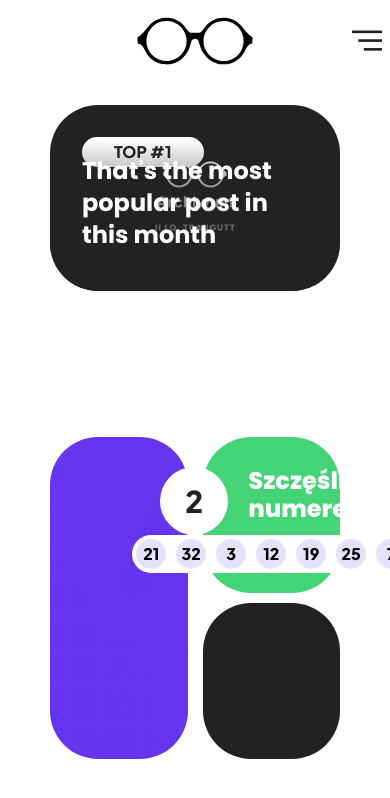
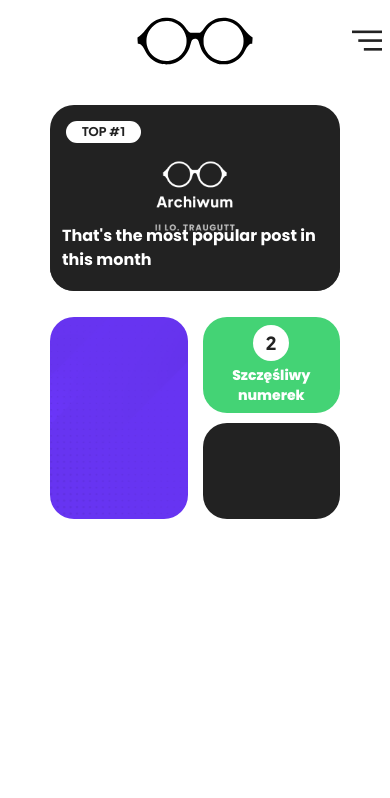
Before and after one commit to 2lotraugutt/Traugutt.net, a Next.js app: page / in a window 390 px wide. Shown: the top 798 px of the page. Built offline with nearby package versions, Linux system fonts and the light colour scheme.

Commit message:
Quick menu responsive

```diff
--- a/app/globals.css
+++ b/app/globals.css
@@ -5,7 +5,7 @@
 
 .truncate-overflow {
     display: -webkit-box;
-    -webkit-line-clamp: 7;
+    -webkit-line-clamp: 6;
     -webkit-box-orient: vertical;
     overflow: hidden;
   }
--- a/components/navigation/quickMenu.tsx
+++ b/components/navigation/quickMenu.tsx
@@ -23,20 +23,24 @@ const poppingsFont400 = Poppins({
 
 export default function QuickMenu() {
 	return (
-		<div className="w-full grid grid-cols-2 lg:grid-cols-4 grid-rows-4 lg:grid-rows-2 gap-y-2.5 gap-x-[15px]">
-			<div className="group overflow-hidden cursor-pointer relative rounded-4xl aspect-[25/16] col-span-2 row-span-2">
-				<div className={`bg-white text-MainDarkGray absolute top-8 left-8 w-fit rounded-2xl py-0.75 px-8 ${plusJakartaSansFont800.className}`}>TOP #1</div>
+		<div className="w-full grid auto-rows-min grid-cols-2 grid-rows-4 md:grid-rows-2 md:grid-cols-4 gap-y-2.5 gap-x-[15px]">
+			<div className="group col-span-2 row-span-2 md:col-span-2 overflow-hidden cursor-pointer relative rounded-3xl xs:rounded-4xl aspect-[25/16] ">
+				<div
+					className={`bg-white text-MainDarkGray absolute top-4 xs:top-8 left-4 xs:left-8 w-fit text-xs sm:text-base 2xl:text-xl rounded-2xl py-0.75 px-4 sm:px-8 ${plusJakartaSansFont800.className}`}
+				>
+					TOP #1
+				</div>
 				<Image className="w-full h-full object-cover" src={"/Archiwum.png"} alt="Top 1 image" height={1080} width={1920} />
 
-				<div className="bg-MainDarkGray/80 px-8 flex flex-col text-white group-hover:-translate-y-full transition-all -translate-y-10">
+				<div className="bg-MainDarkGray/80 flex flex-col text-white xs:group-hover:-translate-y-full transition-all -translate-y-10">
 					<h3
-						className={`from-MainDarkGray/0 via-MainDarkGray/50 bg-gradient-to-b to-MainDarkGray/80 pt-4 w-full text-2xl absolute -translate-y-full left-0 px-8 ${poppingsFont700.className}`}
+						className={`from-MainDarkGray/0 via-MainDarkGray/50 bg-gradient-to-b 3xl:text-4xl md:text-lg 4xl:text-5xl to-MainDarkGray/80 pt-4 w-full text-base xs:text-2xl lg:text-3xl absolute xs:-translate-y-full -translate-y-2/3 xs:px-6 md:px-8 left-0 px-3 ${poppingsFont700.className}`}
 					>
 						That's the most popular post in this month
 					</h3>
 
 					<p
-						className={`group-hover:delay-75 text-transparent transition-all w-full truncate-overflow group-hover:text-white text-sm mt-2 mb-8 ${poppingsFont400.className}`}
+						className={`group-hover:delay-75 text-transparent transition-all w-full truncate-overflow xs:group-hover:text-white 4xl:text-lg 2xl:text-base 2xl:mt-4 text-sm mt-2 mb-8 xs:px-6 md:px-8 px-3 ${poppingsFont400.className}`}
 					>
 						Lorem ipsum dolor, sit amet consectetur adipisicing elit. Animi eius modi quibusdam laboriosam facilis quaerat molestias. Quis, soluta assumenda quidem
 						culpa excepturi natus in, facere eligendi amet inventore iusto repellendus architecto voluptatum, minima nihil nostrum enim! Modi sint nesciunt hic
@@ -45,40 +49,41 @@ export default function QuickMenu() {
 						facere eligendi amet inventore iusto repellendus architecto voluptatum, minima nihil nostrum enim! Modi sint nesciunt hic commodi ipsum itaque optio
 						voluptatum fugiat eaque error architecto fuga ab, vero expedita possimus reprehenderit quLorem ipsum dolor, sit amet consectetur adipisicing elit.
 						Animi eius modi quibusdam laboriosam facilis quaerat molestias. Quis, soluta assumenda quidem culpa excepturi natus in, facere eligendi amet inventore
-						iusto repellendus architecto voluptatum, minima nihil nostrum enim! Modi sint nesciunt hic commodi ipsum itaque optio voluptatum fugiat eaque error
-						architecto fuga ab, vero expedita possimus reprehenderit quLorem ipsum dolor, sit amet consectetur adipisicing elit. Animi eius modi quibusdam
-						laboriosam facilis quaerat molestias. Quis, soluta assumenda quidem culpa excepturi natus in, facere eligendi amet inventore iusto repellendus
-						architecto voluptatum, minima nihil nostrum enim! Modi sint nesciunt hic commodi ipsum itaque optio voluptatum fugiat eaque error architecto fuga ab,
-						vero expedita possimus reprehenderit quLorem ipsum dolor, sit amet consectetur adipisicing elit. Animi eius modi quibusdam laboriosam facilis quaerat
-						molestias. Quis, soluta assumenda quidem culpa excepturi natus in, facere eligendi amet inventore iusto repellendus architecto voluptatum, minima nihil
-						nostrum enim! Modi sint nesciunt hic commodi ipsum itaque optio voluptatum fugiat eaque error architecto fuga ab, vero expedita possimus reprehenderit
-						qu
+						iusto repellendus architecto voluptatum, minima nihil nostrum enim!
 					</p>
 				</div>
 			</div>
 
-			<div className="row-span-2 rounded-4xl bg-PurplePattern bg-cover bg-center"></div>
+			<div className="rounded-3xl md:col-span-1 row-span-2 xs:rounded-4xl bg-PurplePattern bg-cover bg-center"></div>
 
-			<div className="rounded-4xl bg-MainGreen pt-[30px] pb-5 px-[25px] flex flex-col items-center justify-between">
-				<div className="flex gap-[20px] justify-center ">
-					<p className={`text-MainDarkGray rounded-full text-3xl bg-white text-center w-[68px] p-4 ${plusJakartaSansFont800.className}`}>2</p>
-					<p className={`text-white text-2xl leading-7 ${poppingsFont800.className}`}>
+			<div className="rounded-3xl md:col-span-1 xs:rounded-4xl gap-y-3 bg-MainGreen py-2 px-3 flex flex-col items-center justify-around">
+				<div className="flex gap-1 flex-col sm:gap-4 2xl:gap-7 lg:flex-row lg:gap-4 items-center md:gap-2">
+					<p
+						className={`text-MainDarkGray rounded-full 3xl:text-6xl 4xl:p-5 3xl:p-4 3xl:w-[92px] 4xl:w-[100px] xs:text-3xl lg:p-2.5 lg:w-[60px] lg:text-4xl sm:text-4xl md:p-1 sm:p-3.5 xs:p-2.5 md:text-2xl text-lg 2xl:text-5xl 2xl:w-[68px] bg-white xs:w-14 sm:w-[68px] text-center md:w-10 w-[36px] p-1 ${plusJakartaSansFont800.className}`}
+					>
+						2
+					</p>
+					<p
+						className={`text-white text-sm xl:text-xl lg:text-left md:text-lg text-center sm:text-2xl xs:text-lg 2xl:text-2xl 3xl:text-3xl 4xl:text-4xl md:leading-7 ${poppingsFont800.className}`}
+					>
 						Szczęśliwy <br /> numerek
 					</p>
 				</div>
 
-				<div className={`bg-white w-fit flex gap-x-2.5 rounded-full p-1 ${plusJakartaSansFont800.className}`}>
-					<div className="w-[30px] text-center bg-LightPurple rounded-full p-0.75">21</div>
-					<div className="w-[30px] text-center bg-LightPurple rounded-full p-0.75">32</div>
-					<div className="w-[30px] text-center bg-LightPurple rounded-full p-0.75">3</div>
-					<div className="w-[30px] text-center bg-LightPurple rounded-full p-0.75">12</div>
-					<div className="w-[30px] text-center bg-LightPurple rounded-full p-0.75">19</div>
-					<div className="w-[30px] text-center bg-LightPurple rounded-full p-0.75">25</div>
-					<div className="w-[30px] text-center bg-LightPurple rounded-full p-0.75">7</div>
+				<div
+					className={`bg-white w-fit text-sm xl:flex hidden gap-x-2.5 2xl:gap-x-3 2xl:text-base 3xl:text-lg text-center 2xl:p-1.5 rounded-full p-1 ${plusJakartaSansFont800.className}`}
+				>
+					<div className="w-[26px] 3xl:w-10 2xl:p-1 2xl:w-8 3xl:p-1.5 bg-LightPurple rounded-full p-0.75">21</div>
+					<div className="w-[26px] 3xl:w-10 2xl:p-1 2xl:w-8 3xl:p-1.5 bg-LightPurple rounded-full p-0.75">32</div>
+					<div className="w-[26px] 3xl:w-10 2xl:p-1 2xl:w-8 3xl:p-1.5 bg-LightPurple rounded-full p-0.75">3</div>
+					<div className="w-[26px] 3xl:w-10 2xl:p-1 2xl:w-8 3xl:p-1.5 bg-LightPurple rounded-full p-0.75">12</div>
+					<div className="w-[26px] 3xl:w-10 2xl:p-1 2xl:w-8 3xl:p-1.5 bg-LightPurple rounded-full p-0.75">19</div>
+					<div className="w-[26px] 3xl:w-10 2xl:p-1 2xl:w-8 3xl:p-1.5 bg-LightPurple rounded-full p-0.75">25</div>
+					<div className="w-[26px] 3xl:w-10 2xl:p-1 2xl:w-8 3xl:p-1.5 bg-LightPurple rounded-full p-0.75">7</div>
 				</div>
 			</div>
 
-			<div className="rounded-4xl bg-MainDarkGray"></div>
+			<div className="rounded-3xl md:col-span-1 xs:rounded-4xl bg-MainDarkGray"></div>
 		</div>
 	);
 }
--- a/tailwind.config.ts
+++ b/tailwind.config.ts
@@ -23,6 +23,7 @@ const config: Config = {
 			screens: {
 				"4xl": "2048px",
 				"3xl": "1792px",
+				xs: "512px",
 			},
 		},
 	},
```
